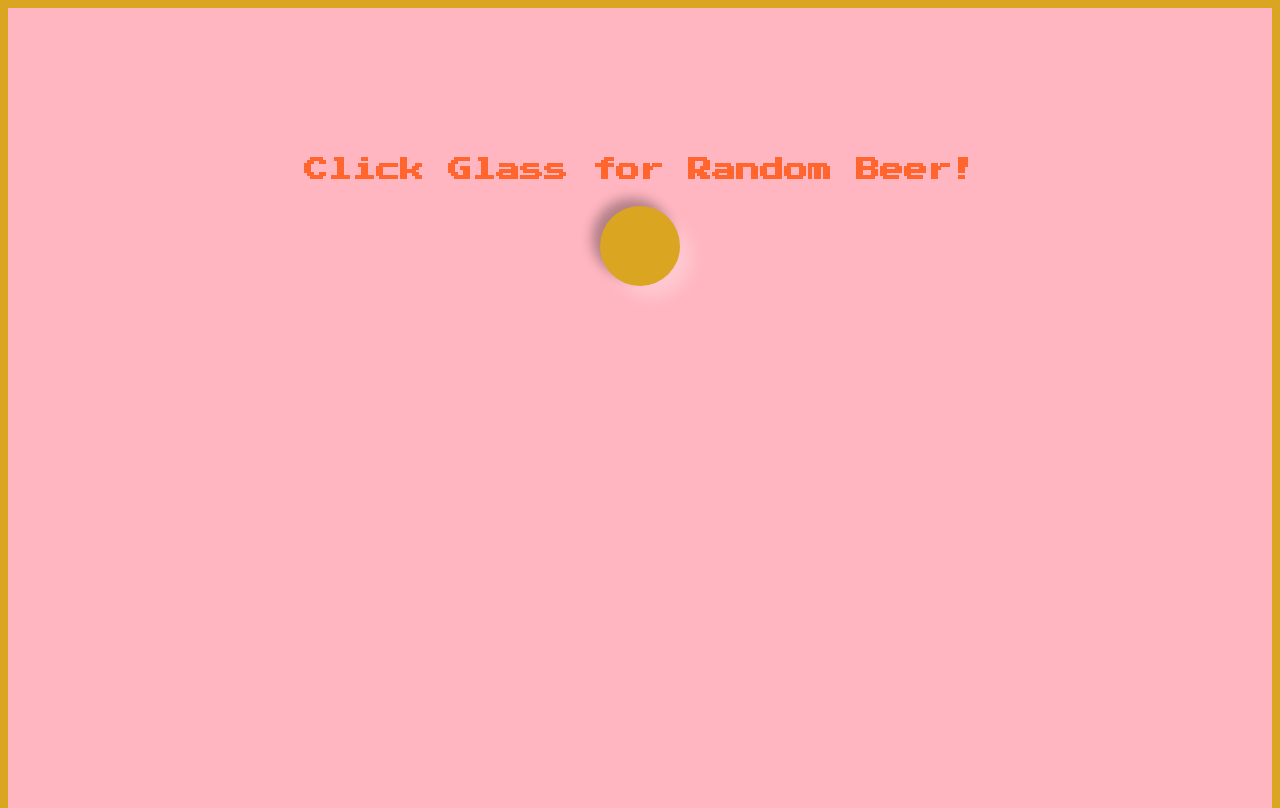
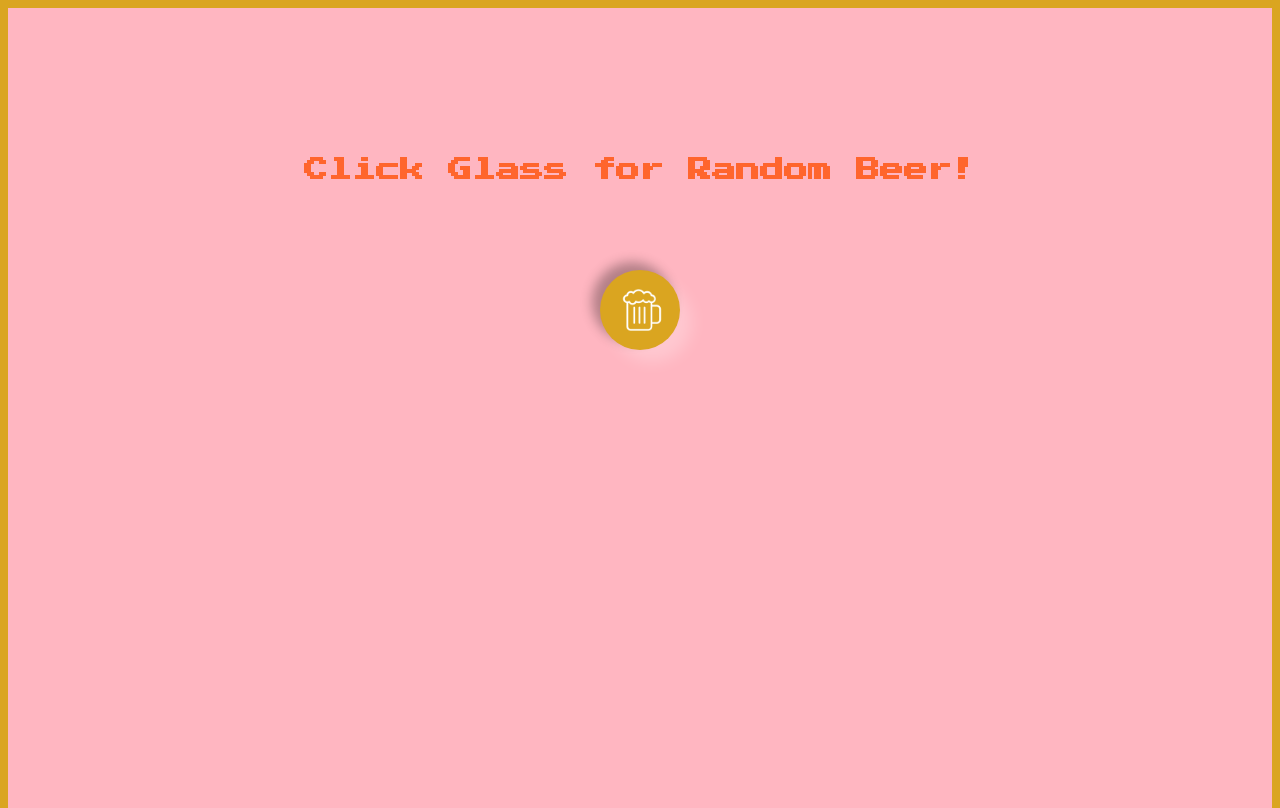
Before and after one commit to NicoleGeorge/random-beer-generator, a plain HTML site: page index.html in a window 1280 px wide. Drawn offline with Linux system fonts and the light colour scheme; no server answers.

Commit message:
beer icon image and style added

```diff
--- a/index.html
+++ b/index.html
@@ -12,6 +12,7 @@
         <h3 class="random-beer">Click Glass for Random Beer!</h3>
         <div class="beer-button">
             <a>
+                <img class="fab" height="50px" src="beer.png" alt="beer icon">
             </a>
         </div>
         <p class="description"></p>
--- a/style.css
+++ b/style.css
@@ -1,5 +1,5 @@
-@import url('https://fonts.googleapis.com/css2?family=Press+Start+2P&display=swap');
-@import url('https://fonts.googleapis.com/css2?family=Press+Start+2P&family=Ubuntu:ital,wght@0,300;0,400;1,400&display=swap');
+@import url("https://fonts.googleapis.com/css2?family=Press+Start+2P&display=swap");
+@import url("https://fonts.googleapis.com/css2?family=Press+Start+2P&family=Ubuntu:ital,wght@0,300;0,400;1,400&display=swap");
 
 html,
 body {
@@ -21,13 +21,13 @@ body {
   margin-top: 150px;
   color: rgb(255, 101, 45);
   font-size: 1.5rem;
-    font-family: 'Press Start 2P', cursive;
+  font-family: "Press Start 2P", cursive;
 }
 
 .description {
   max-width: 64%;
   color: lightgoldenrodyellow;
-    font-family: 'Ubuntu', sans-serif;
+  font-family: "Ubuntu", sans-serif;
   font-size: 0.5rem;
 }
 
@@ -39,7 +39,8 @@ body {
   display: inline-block;
   text-decoration: none;
   background-color: goldenrod;
-    box-shadow: -8px -8px 12px 0 rgba(0, 0, 0, 0.3), 12px 12px 16px rgba(255, 255, 255, 0.25);
+  box-shadow: -8px -8px 12px 0 rgba(0, 0, 0, 0.3),
+    12px 12px 16px rgba(255, 255, 255, 0.25);
   border-radius: 50%;
   width: 5rem;
   height: 5rem;
@@ -47,4 +48,18 @@ body {
   display: flex;
   align-items: center;
   justify-content: center;
+  margin-top: 4rem;
 }
+
+.beer-button a:hover {
+  box-shadow: inset 6px 6px 10px 0 rgba(31, 25, 25, 0.2),
+    inset -6px -6px 10px 0 rgba(255, 255, 255, 0.5);
+}
+
+.beer-button .fab {
+  padding-left: 3px;
+}
+
+img {
+
+}
```
Also changed, not shown: beer.png (added). Lines whose indentation alone changed are shown as unchanged.
